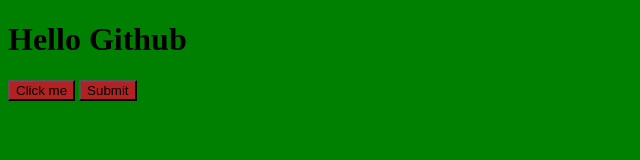
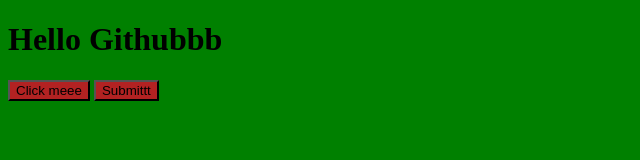
Before and after one commit to Kimchannn/GitTutorial, a plain HTML site: page index.html in a window 1280 px wide. Shown: the whole page, without its empty margins (0-640 px from the left). Drawn offline with Linux system fonts and the light colour scheme.

Commit message:
Update index.html

```diff
--- a/index.html
+++ b/index.html
@@ -9,8 +9,8 @@
     <link rel="stylesheet" href="./style2.css" />
   </head>
   <body>
-    <h1>Hello Github</h1>
-    <button>Click me</button>
-    <button>Submit</button>
+    <h1>Hello Githubbb</h1>
+    <button>Click meee</button>
+    <button>Submittt</button>
   </body>
 </html>
```
